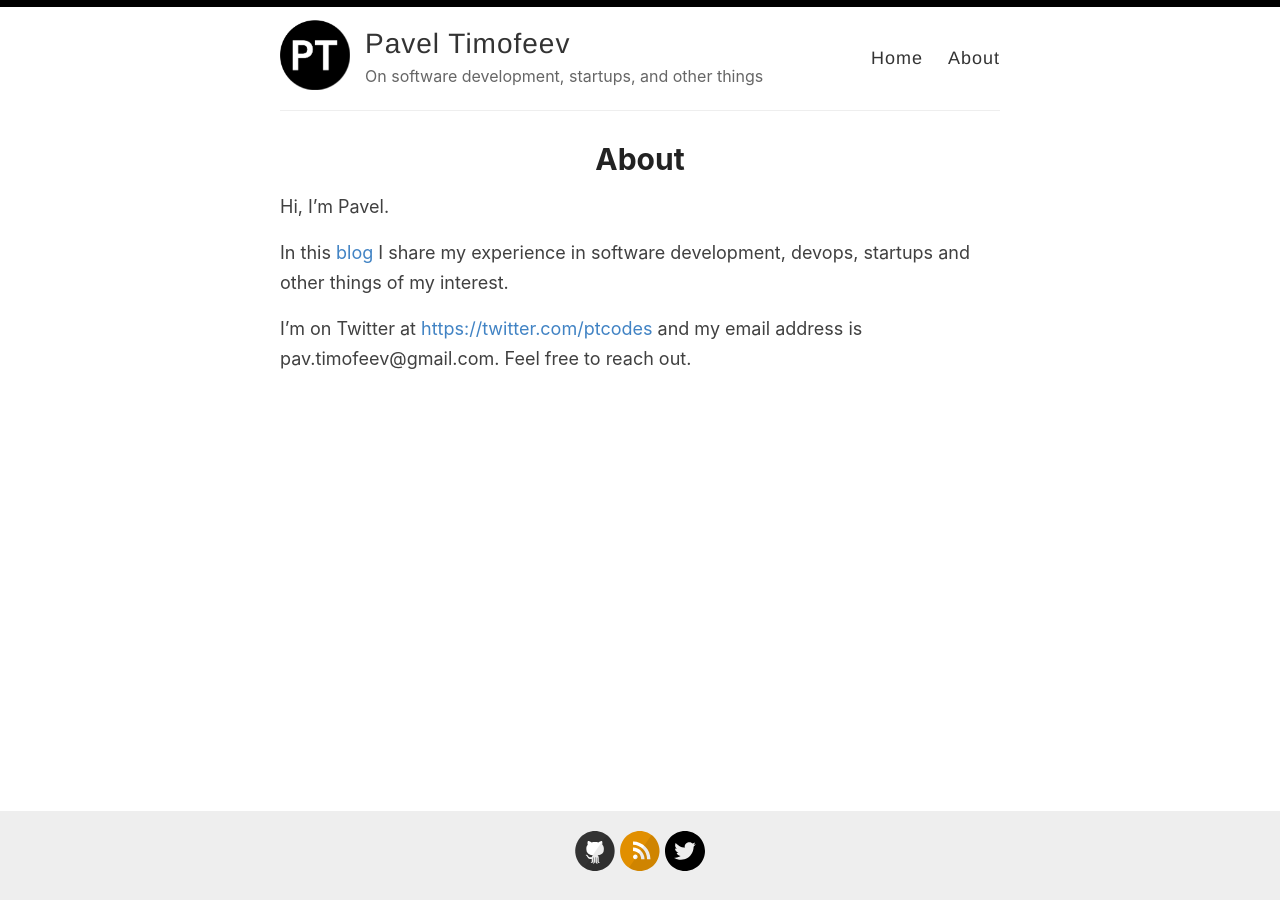
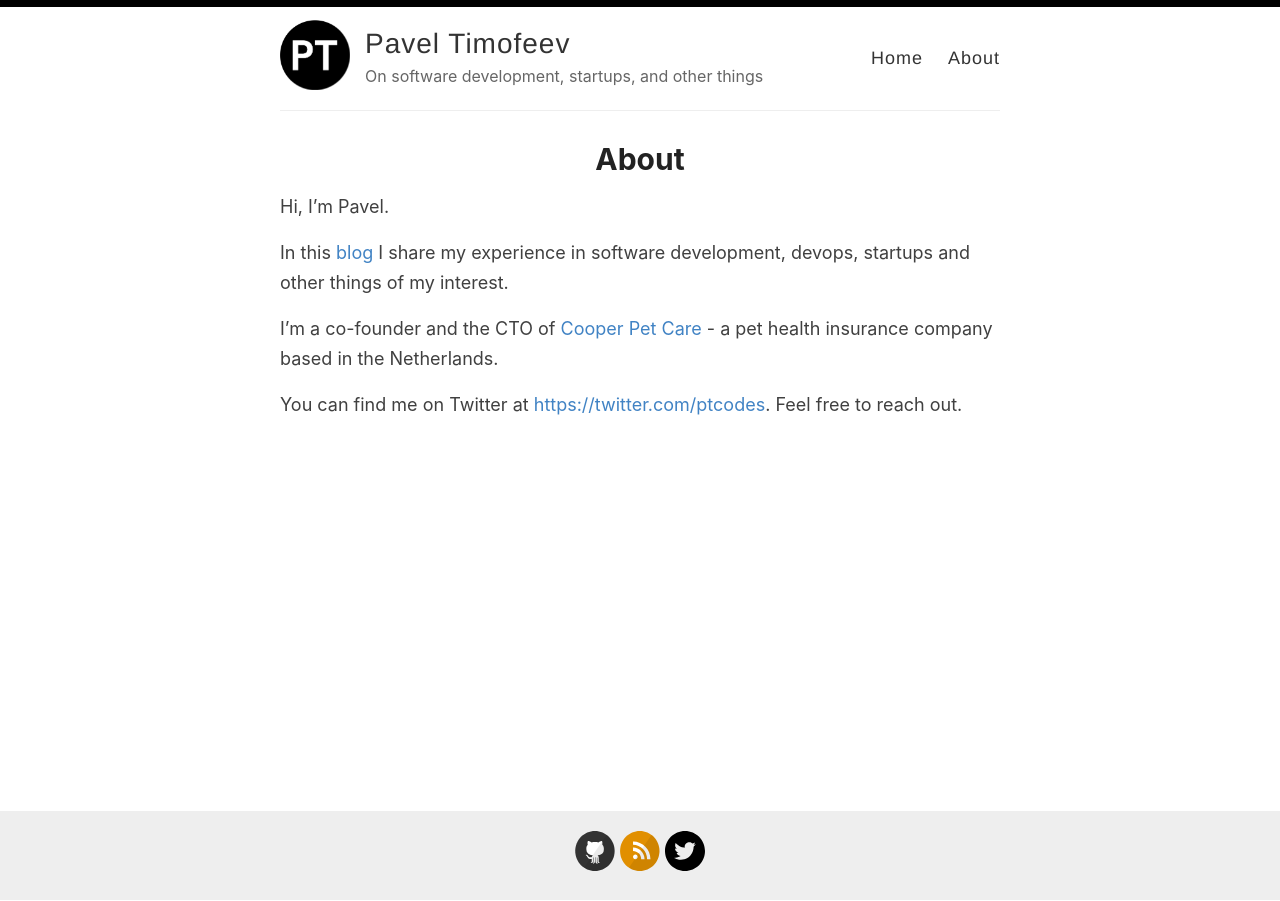
Before and after one commit to ptcodes/ptcodes.github.io, a Jekyll site: the page built from _pages/about.md, in a window 1280 px wide. Built offline with Jekyll 4.4.1, drawn with Linux system fonts in a browser that asks for light colours.

Commit message:
update the about page

```diff
--- a/_pages/about.md
+++ b/_pages/about.md
@@ -8,4 +8,6 @@ Hi, I'm Pavel.
 
 In this [blog](/) I share my experience in software development, devops, startups and other things of my interest.
 
-I'm on Twitter at [https://twitter.com/ptcodes](https://twitter.com/ptcodes) and my email address is pav.timofeev@gmail.com. Feel free to reach out.
+I'm a co-founder and the CTO of [Cooper Pet Care](https://cooperpetcare.com) - a pet health insurance company based in the Netherlands.
+
+You can find me on Twitter at [https://twitter.com/ptcodes](https://twitter.com/ptcodes). Feel free to reach out.
```
